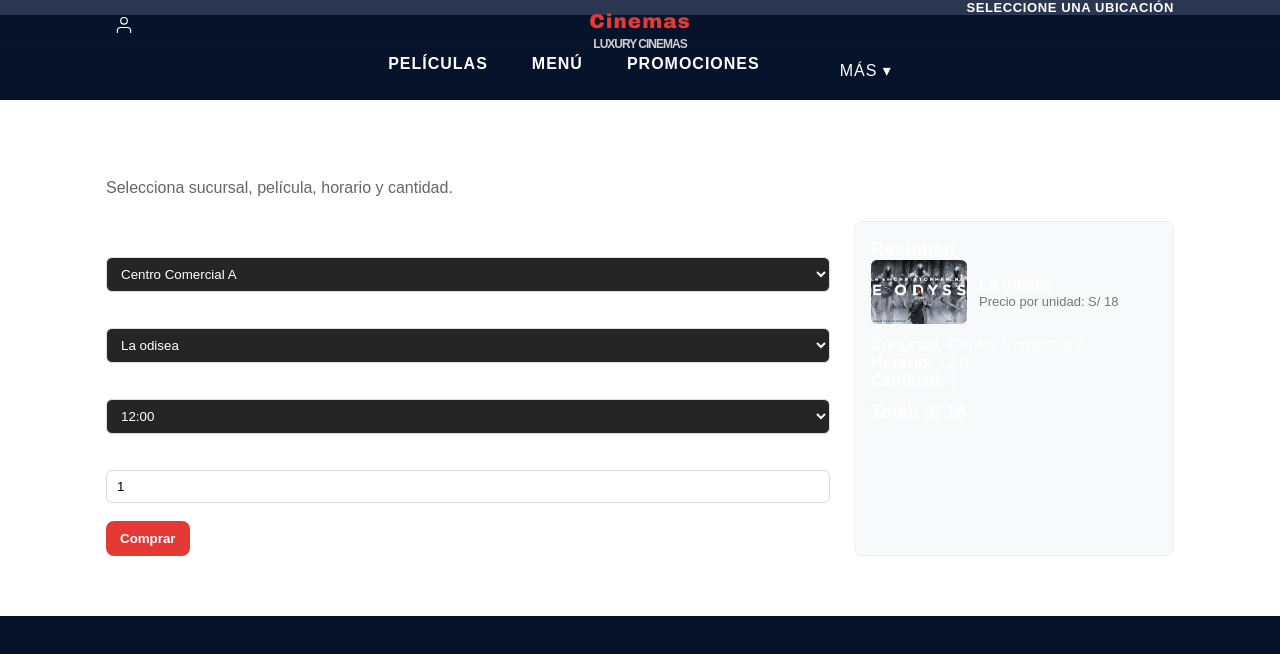
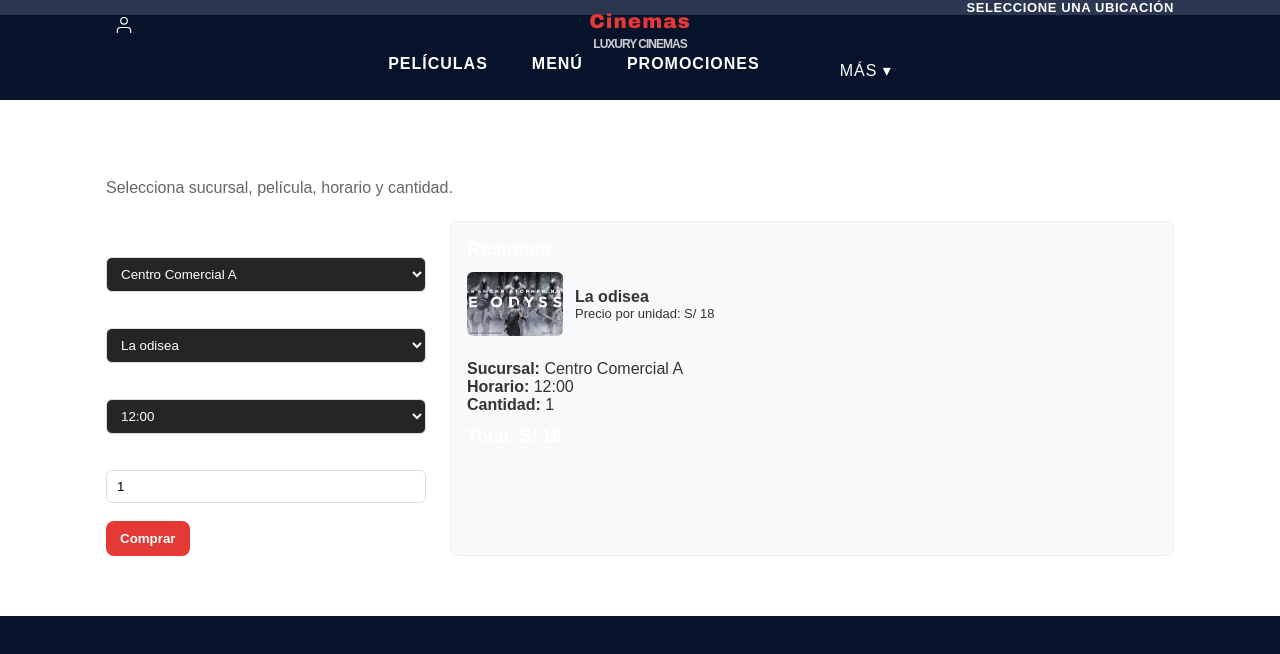
Before and after one commit to jhonmendozaperez14-source/proyecto-cine, a React (Create React App) app: page /boleteria in a window 1280 px wide. Shown: the top 654 px of the page. Built offline with nearby package versions, Linux system fonts and the light colour scheme.

Commit message:
Boleteria: remove asiento, populate ticket fields; move & enlarge movie summary to left column

```diff
--- a/src/estilos-css/boleteria.css
+++ b/src/estilos-css/boleteria.css
@@ -17,9 +17,29 @@
 
 .boleteria-grid {
   display: grid;
-  grid-template-columns: 1fr 320px;
+  grid-template-columns: 320px 1fr; /* summary on the left, form on the right */
   gap: 24px;
 }
+
+/* larger movie summary card on the left */
+.boleteria-summary {
+  background: #f8f9fb;
+  padding: 18px;
+  border-radius: 8px;
+  border: 1px solid #eee;
+  display: flex;
+  flex-direction: column;
+  gap: 12px;
+  align-items: stretch;
+}
+
+.boleteria-movie { display:flex; gap:12px; align-items:center; margin-bottom:6px; }
+.boleteria-movie-img img { width: 160px; height: 100px; object-fit: cover; border-radius:8px; display:block; }
+.boleteria-movie-title { margin:0; font-weight:800; font-size:16px; }
+.boleteria-movie-meta { margin:0; color:#777; font-size:13px; }
+
+/* move existing summary styles into left column adjustments */
+.boleteria-summary p, .boleteria-summary .boleteria-movie-meta { color: #333; }
 
 .boleteria-form label {
   display: block;
--- a/src/pages/Boleteria.js
+++ b/src/pages/Boleteria.js
@@ -101,10 +101,12 @@ export default function Boleteria() {
               </div>
             </div>
 
-            <p><strong>Sucursal:</strong> {sucursales.find(s => s.id === sucursal).name}</p>
-            <p><strong>Horario:</strong> {hora}</p>
-            <p><strong>Cantidad:</strong> {cantidad}</p>
-            <div className="boleteria-total">Total: S/ {price}</div>
+            <div className="boleteria-details">
+              <p><strong>Sucursal:</strong> {sucursales.find(s => s.id === sucursal).name}</p>
+              <p><strong>Horario:</strong> {hora}</p>
+              <p><strong>Cantidad:</strong> {cantidad}</p>
+              <div className="boleteria-total">Total: S/ {price}</div>
+            </div>
           </aside>
         </div>
 
@@ -148,11 +150,6 @@ export default function Boleteria() {
                           <div className="ticket-detail-value ticket-total">S/ {ticket.total}</div>
                         </div>
 
-                        <div className="ticket-detail-row">
-                          <div className="ticket-detail-label">Asiento</div>
-                          <div className="ticket-detail-value">General</div>
-                        </div>
-
                         <div className="ticket-actions">
                           <button onClick={closeTicket} className="ticket-close">Cerrar</button>
                         </div>
```
